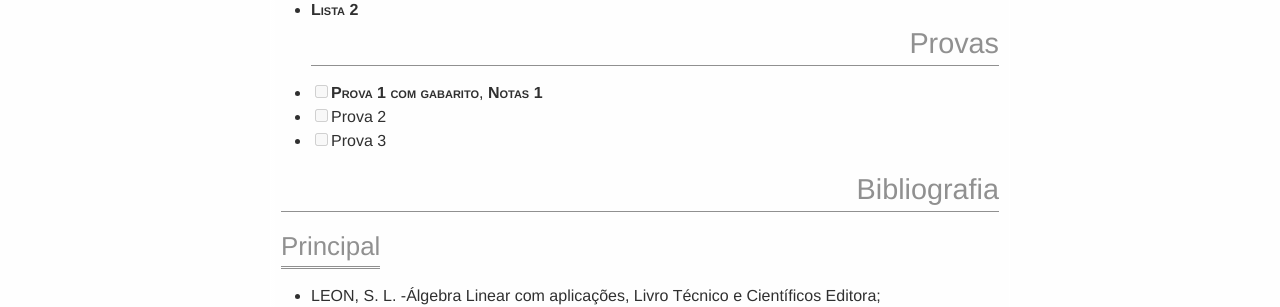
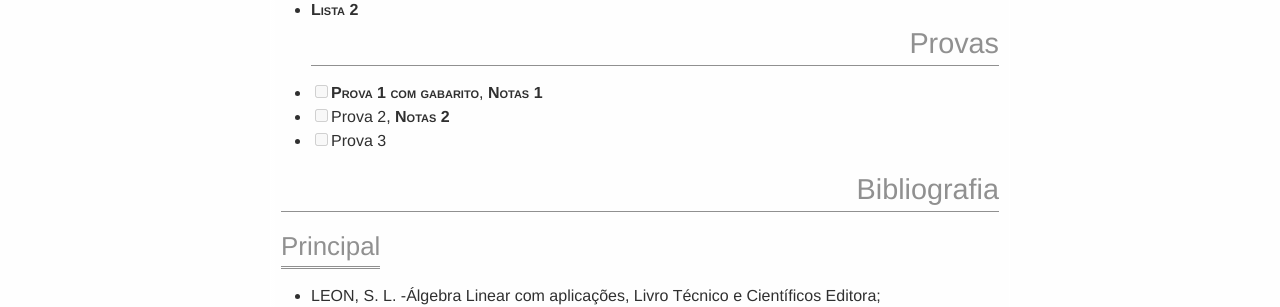
Before and after one commit to abelsiqueira/abelsiqueira.github.io-old, a Jekyll site: the page built from disciplinas/CM005 Algebra Linear_EQ.md, in a window 1280 px wide. Shown: the part 1442-1749 px from the top of the page. Built offline with Jekyll 4.4.1, drawn with Linux system fonts in a browser that asks for light colours.

Commit message:
Update CM005 Algebra Linear_EQ.md

```diff
--- a/disciplinas/CM005 Algebra Linear_EQ.md
+++ b/disciplinas/CM005 Algebra Linear_EQ.md
@@ -50,7 +50,7 @@
 
   - [ ] [Prova 1 com gabarito]({{ site.baseur1}}/disciplinas/CM005-Algebra-linear/prova1_AL_EB_A_EQ.pdf),
     [Notas 1]({{ site.baseur1}}/disciplinas/CM005-Algebra-linear/Notas_1_EQ.xls)
-  - [ ] Prova 2
+  - [ ] Prova 2, [Notas 2]({{ site.baseur1}}/disciplinas/CM005-Algebra-linear/NOTAS_2_EQ.ods)
   - [ ] Prova 3
 
 # Bibliografia
```
